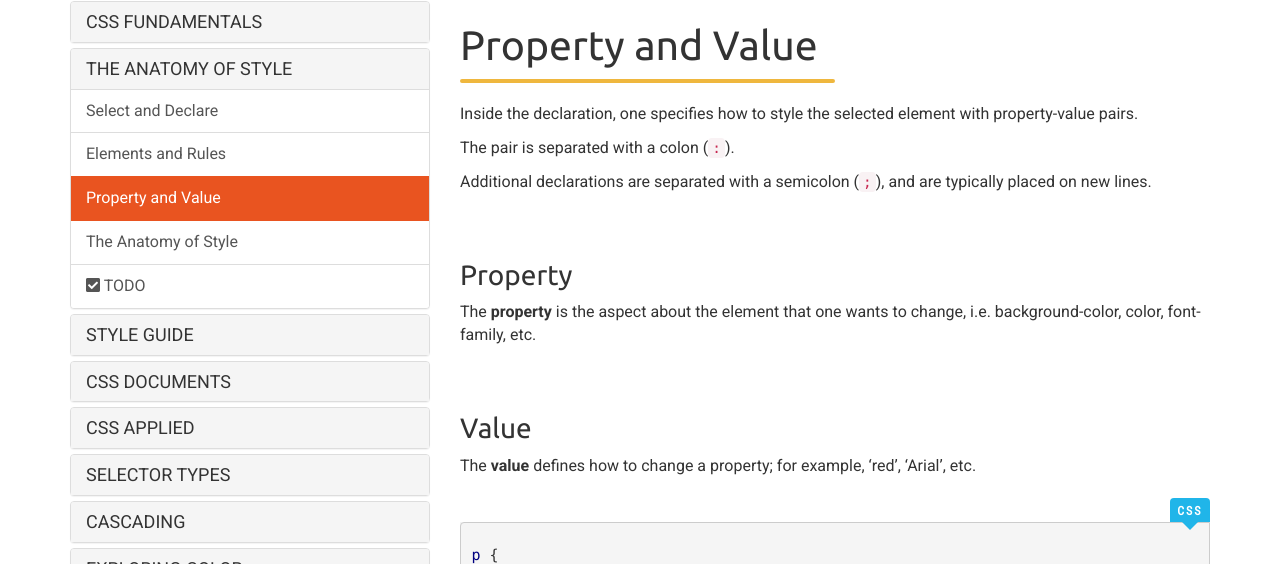
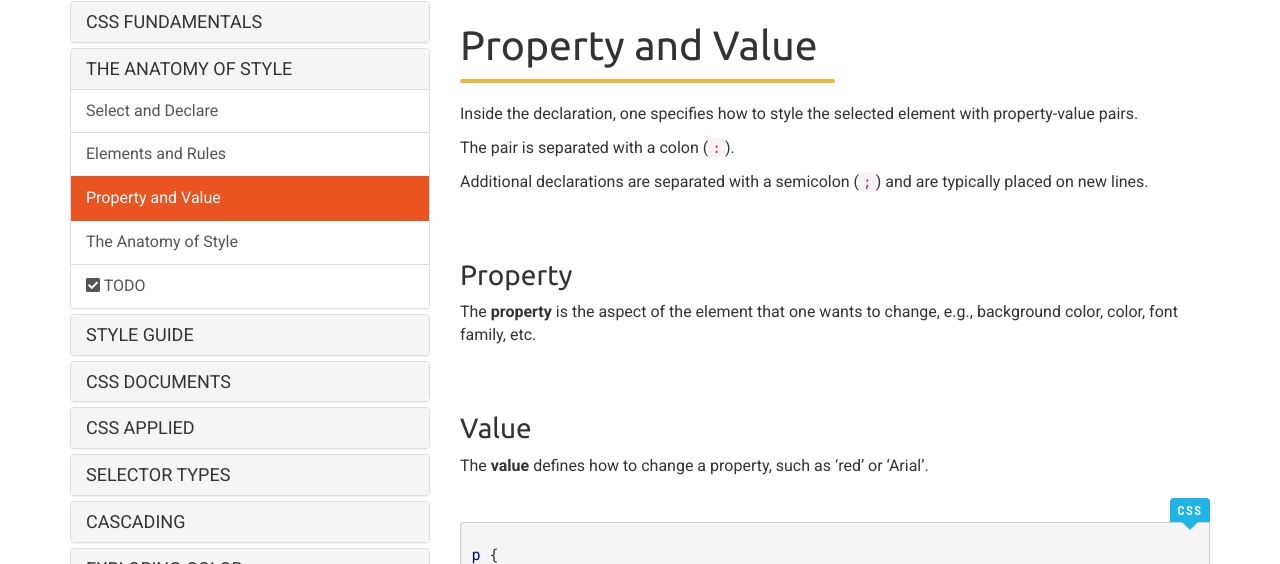
Before and after one commit to Montana-Media-Arts/webDesignFall2024, a Jekyll site: the page built from _docs/topic-09/01-anatomy/03-page.md, in a window 1280 px wide and 1039 px high. Shown: the part 93-657 px from the top of the window. Built offline with Jekyll 4.4.1, drawn with Linux system fonts in a browser that asks for light colours; nearby versions of some CDN libraries.

Commit message:
Update 03-page.md

```diff
--- a/_docs/topic-09/01-anatomy/03-page.md
+++ b/_docs/topic-09/01-anatomy/03-page.md
@@ -10,15 +10,15 @@ Inside the declaration, one specifies how to style the selected element with pro
 
 The pair is separated with a colon (`:`).
 
-Additional declarations are separated with a semicolon (`;`), and are typically placed on new lines.
+Additional declarations are separated with a semicolon (`;`) and are typically placed on new lines.
 
 ### Property
 
-The **property** is the aspect about the element that one wants to change, i.e. background-color, color, font-family, etc.
+The **property** is the aspect of the element that one wants to change, e.g., background color, color, font family, etc.
 
 ### Value
 
-The **value** defines how to change a property; for example, 'red', 'Arial', etc.
+The **value** defines how to change a property, such as 'red' or 'Arial'.
 
 <div class="code-heading">
   <span class="css">CSS</span>
```
